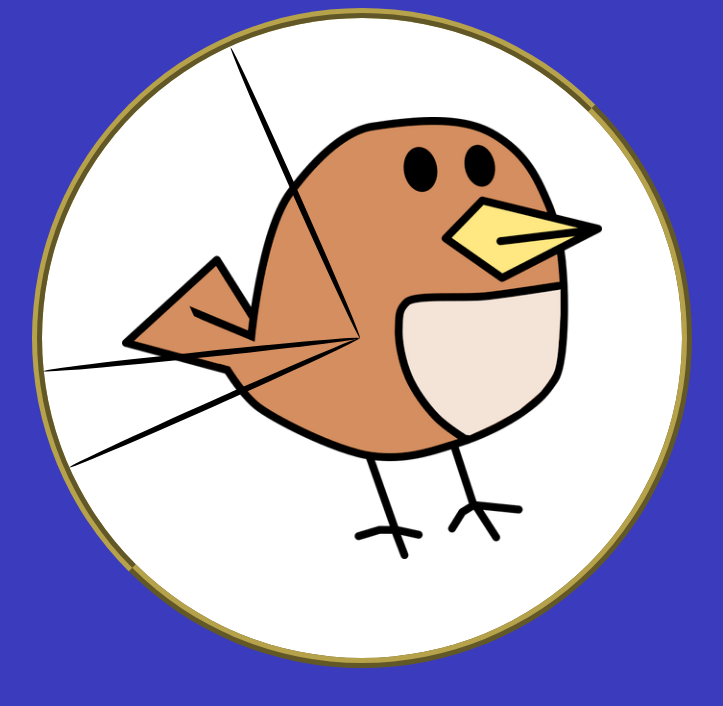
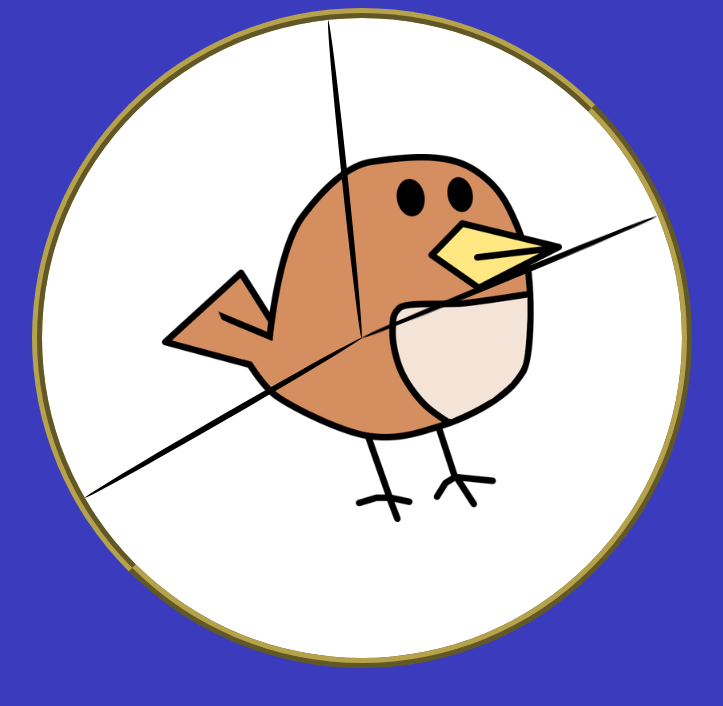
Before and after one commit to ivopozzani/Js-Challenges, a plain HTML site: page CSS + JsClock/index.html in a window 1280 px wide. Shown: the whole page, without its empty margins (278-1001 px from the left). Drawn offline with Linux system fonts and the light colour scheme.

Commit message:
finished

```diff
--- a/CSS + JsClock/main.js
+++ b/CSS + JsClock/main.js
@@ -1,16 +1,17 @@
-const run = setInterval(runClock, 1000);
-
-function runClock(){
-const timeMs = Date.now();
-const sec = Math.floor(timeMs/1000);
-const min = Math.floor(sec/60);
-const hour = Math.floor(min/60);
-
 const secHand = document.querySelector('.sec');
 const minHand = document.querySelector('.min');
 const hourHand = document.querySelector('.hour');
 
- secHand.setAttribute('style', `transform: rotate(${sec*6}deg);`);
- minHand.setAttribute('style', `transform: rotate(${min*6}deg);`);
- hourHand.setAttribute('style', `transform: rotate(${hour*6}deg);`);
+function runClock(){
+
+const timeMs = new Date();
+const sec = timeMs.getSeconds();
+const min = timeMs.getMinutes();
+const hour = timeMs.getHours();
+
+secHand.style.transform = `rotate(${(sec*6) + 90}deg)`
+minHand.style.transform = `rotate(${(min*6) + 90}deg)`
+hourHand.style.transform = `rotate(${(hour*30) + 90}deg)`
 }
+
+setInterval(runClock, 1000);
--- a/CSS + JsClock/style.css
+++ b/CSS + JsClock/style.css
@@ -21,15 +21,18 @@ body {
 .sec {
   position: absolute;
   z-index: 1;
+  width: 19.6rem;
   border-style: solid;
   border-color: black;
   border-radius: 100%;
   transform-origin: 100%;
-  width: 19.5rem;
+  transform: rotate(90deg);
+  transition: 0.2s;
+  transition-timing-function: cubic-bezier(0.03, 3.01, 0.17, 1);
 }
 
 .img {
   z-index: 0;
-  width: 30rem;
+  width: 25rem;
   margin: auto;
 }
```
